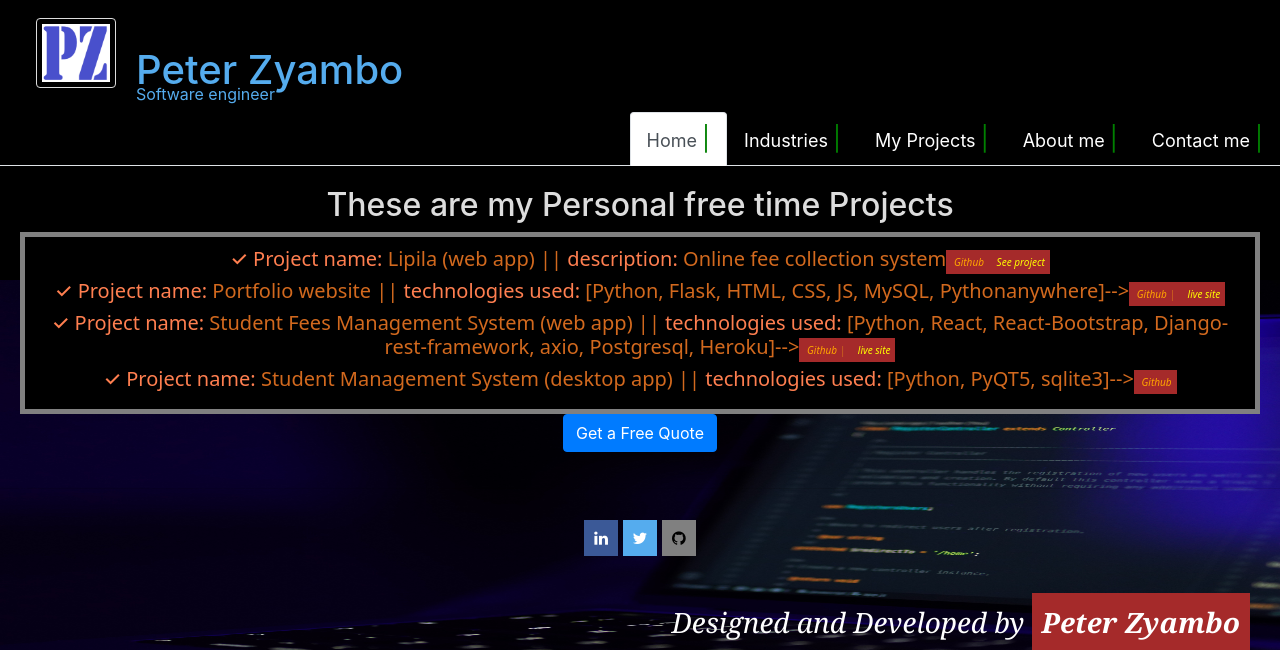
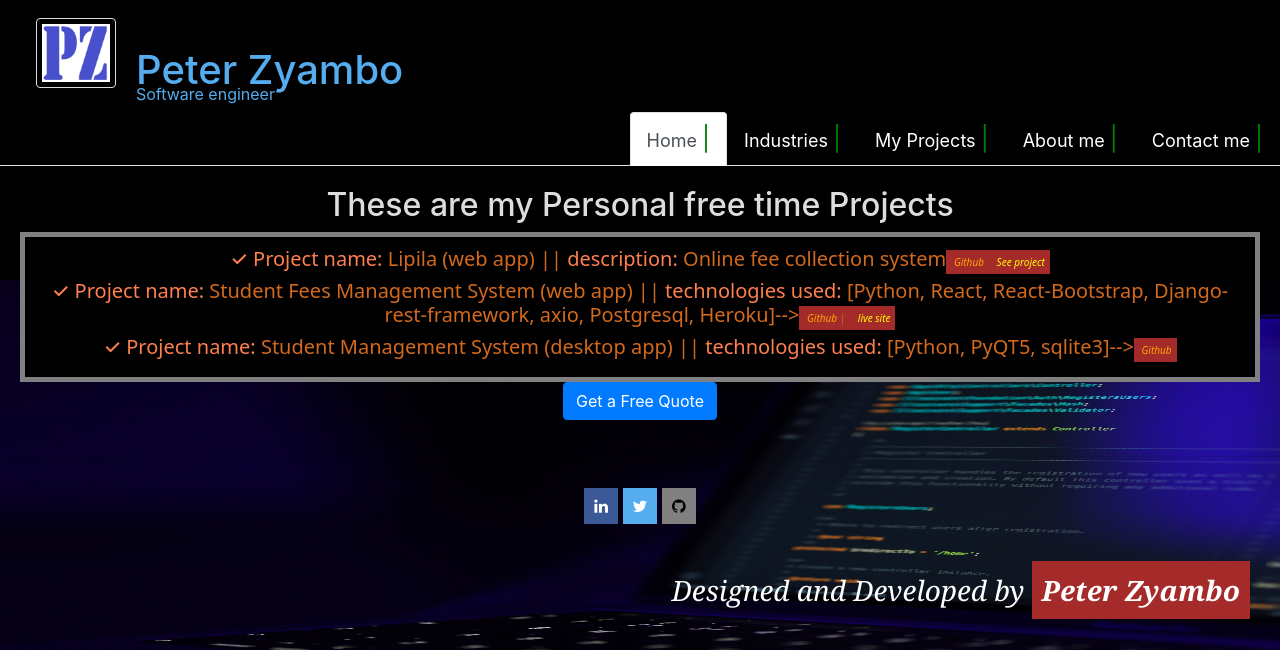
Before and after one commit to sangwani-coder/mysite, a Flask app: page /zyambo/projects/ in a window 1280 px wide. Shown: the top 650 px of the page. Run offline with Flask 2, Linux system fonts and the light colour scheme.

Commit message:
update projects page

```diff
--- a/zyambo/templates/contact.html
+++ b/zyambo/templates/contact.html
@@ -5,7 +5,7 @@
     <h6>Email: zyambopeter1@gmail.com</h6>
     <h6>Call: +260-969-620-939</h6>
     <h6>Address: 3808 Jacaranda Drive Buyantanshi Township, Kitwe, Zambia</h6>
-    <a href="{{url_for('app_views.contact')}}" class="btn btn-primary">Get a Free Quote</a>
+    <!-- <a href="{{url_for('app_views.contact')}}" class="btn btn-primary">Get a Free Quote</a> -->
 </div>
 
 
--- a/zyambo/templates/projects.html
+++ b/zyambo/templates/projects.html
@@ -5,7 +5,6 @@
     <h2>These are my Personal free time Projects</h2>
     <div class="projects">
         <h5 class="bio"><span class="p-name">&#10003; Project name: </span>Lipila (web app) || <span class="p-name">description:</span> Online fee collection system<span class="project_links"> <a href="https://github.com/sangwani-coder/lipila" class="github">Github</a> </span><span class="project_links"> <a href="{{url_for('app_views.lipila')}}" class="live">See project</a> </h5>
-        <h5 class="bio"><span class="p-name">&#10003; Project name: </span>Portfolio website || <span class="p-name">technologies used:</span> [Python, Flask, HTML, CSS, JS, MySQL, Pythonanywhere]--><span class="project_links"> <a href="https://github.com/sangwani-coder/mysite" class="github">Github</a> |</span><span class="project_links"> <a href="{{url_for('app_views.index')}}" class="live">live site</a> </span></h5>
         <h5 class="bio"><span class="p-name">&#10003; Project name: </span>Student Fees Management System (web app) || <span class="p-name">technologies used:</span> [Python, React, React-Bootstrap, Django-rest-framework, axio, Postgresql, Heroku]--><span class="project_links"> <a href="https://github.com/sangwani-coder/portfolio_project" class="github">Github</a> |</span><span class="project_links"> <a href="https://skoolpay-frontend.herokuapp.com/" class="live">live site</a> </span></h5>
         <h5 class="bio"><span class="p-name">&#10003; Project name: </span>Student Management System (desktop app) || <span class="p-name">technologies used:</span> [Python, PyQT5, sqlite3]--><span class="project_links"> <a href="https://github.com/sangwani-coder/School_management_system" class="github">Github</a> </span></h5>
     </div>
```
